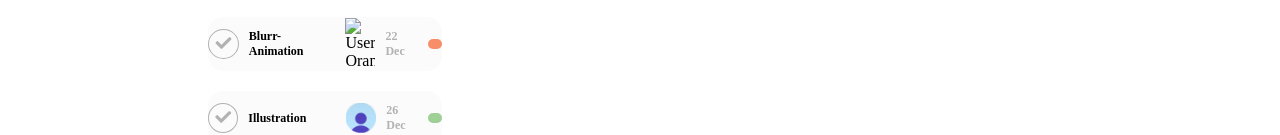
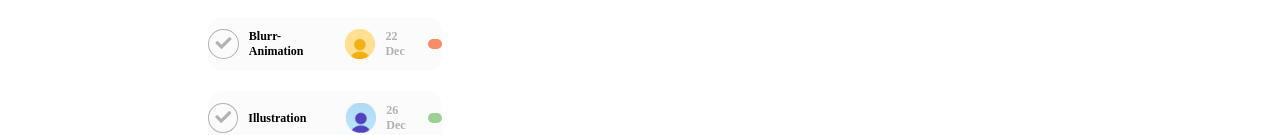
Before and after one commit to sahildua899/edyoda-stunning-landing, a plain HTML site: page index.html in a window 1280 px wide. Shown: the part 556-691 px from the top of the page. Drawn offline with Linux system fonts and the light colour scheme; the site is published under a folder, as on GitHub Pages, so addresses that start at the root find nothing.

Commit message:
little changes

```diff
--- a/index.html
+++ b/index.html
@@ -60,7 +60,7 @@
                             <i class="fas fa-check gray-icon"></i>
                         </div>
                         <p class="text-blurr"> Blurr-Animation</p>
-                        <img src="/Images/user-orange.png" alt="User Orange" class="user-blurr">
+                        <img src="./Images/user-orange.png" alt="User Orange" class="user-blurr">
                         <p class="date text-blurr">22 Dec</p>
                         <div class="red"></div>
                     </div>
```
